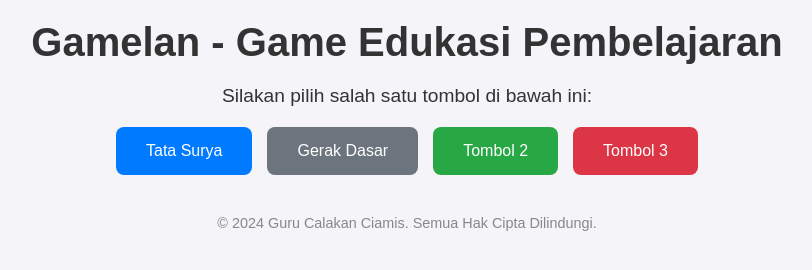
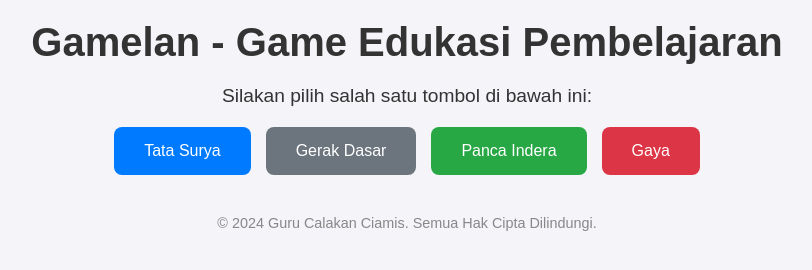
Before and after one commit to rizqu24/mpi-lidi, a plain HTML site: page index.html in a window 1280 px wide. Shown: the whole page, without its empty margins (233-1045 px from the left). Drawn offline with Linux system fonts and the light colour scheme.

Commit message:
Update index.html

```diff
--- a/index.html
+++ b/index.html
@@ -17,8 +17,8 @@
             <div class="button-group">
                 <a href="Tatasurya6.html" class="btn primary">Tata Surya</a>
                 <a href="kumpulan/gerak_dasar.html" class="btn secondary">Gerak Dasar</a>
-                <a href="kumpulan/pancaindera.html" class="btn success">Tombol 2</a>
-                <a href="kumpulan/GAYA2.html" class="btn danger">Tombol 3</a>
+                <a href="kumpulan/pancaindera.html" class="btn success">Panca Indera</a>
+                <a href="kumpulan/GAYA2.html" class="btn danger">Gaya</a>
             </div>
         </main>
 
```
